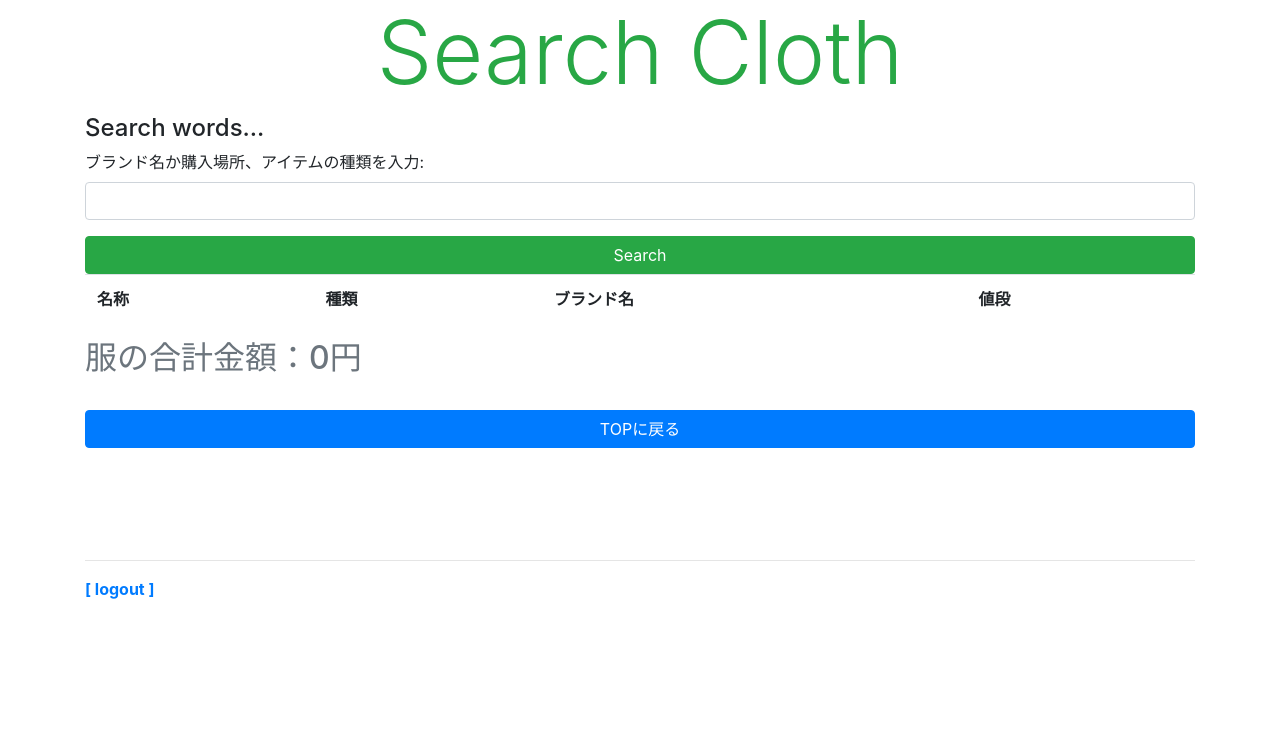
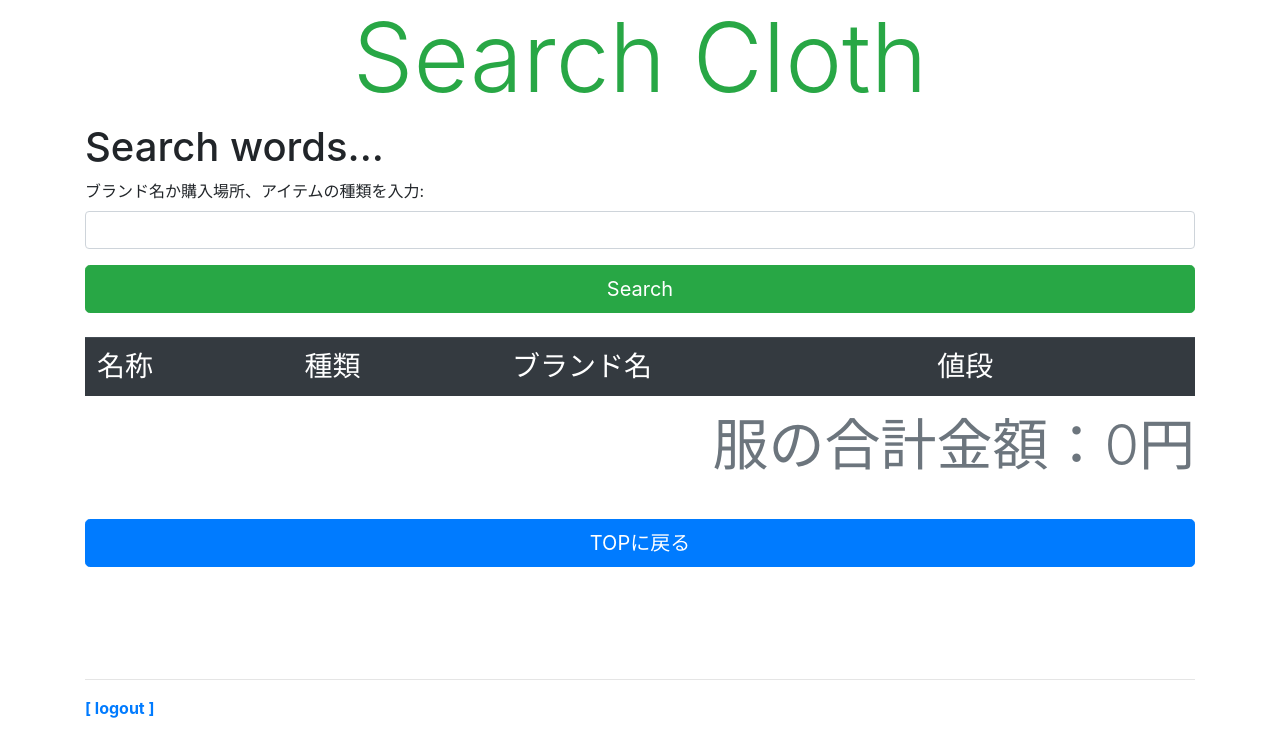
Before and after one commit to kimuson13/close-cloth, a Django app: page /clothes/search in a window 1280 px wide. Shown: the part 56-800 px from the top of the page. Run offline with Django 3.2, Linux system fonts and the light colour scheme; a user stored in the database is signed in; lists and menus that the app fills with data are empty; some libraries are stand-ins or nearby versions.

Commit message:
end search.html

```diff
--- a/cloth_manage/clothes/templates/clothes/search.html
+++ b/cloth_manage/clothes/templates/clothes/search.html
@@ -3,38 +3,40 @@
 {% block title %}{{title}}{% endblock %}
 
 {% block header %}
-<h1 class="display-2 text-success text-center">Search Cloth</h1>
+<h1 class="display-1 text-success text-center">Search Cloth</h1>
 {% endblock %}
 
 {% block content %}
-<p class="h4">{{message|safe}}</p>
+<p class="h1">{{message|safe}}</p>
 <form action="{% url 'search' %}" method="POST">
     {% csrf_token %}
     {{ form.as_p }}
     <tr><th></th><td>
-        <input type="submit" value="Search" class="btn btn-success w-100">
+        <input type="submit" value="Search" class="btn btn-success w-100 btn-lg">
     </td></tr>
 </form>
-<table class="table">
-    <tr>
-        <th>名称</th>
-        <th>種類</th>
-        <th>ブランド名</th>
-        <th>値段</th>
+<br>
+<table class="table table-hover">
+    <tr class="thead-dark">
+        <th class="h3">名称</th>
+        <th class="h3">種類</th>
+        <th class="h3">ブランド名</th>
+        <th class="h3">値段</th>
+        <th></th>
     </tr>
     {% for item in data %}
     <tr>
         {% if login_user == item.owner %}
-        <td>{{item.cloth_name}}</td>
-        <td>{{item.get_item_info_display}}</td>
-        <td>{{item.brand_name}}</td>
-        <td>{{item.price}}</td>
-        <td><a class="btn btn-secondary w-100" href="{% url 'detail' item.id %}">Detail</a></td>
+        <td class="h3">{{item.cloth_name}}</td>
+        <td class="h3">{{item.get_item_info_display}}</td>
+        <td class="h3">{{item.brand_name}}</td>
+        <td class="h3">{{item.price}}</td>
+        <td><a class="btn btn-secondary w-100 btn-lg" href="{% url 'detail' item.id %}">Detail</a></td>
         {% endif %}
     </tr>
     {% endfor %}
 </table>
-<p class="h2 text-secondary">服の合計金額：{{sum_price}}円</p>
+<p class="display-4 text-secondary text-right">服の合計金額：{{sum_price}}円</p>
 <br>
-<a class="btn btn-primary w-100" href="{% url 'top' %}">TOPに戻る</a>
+<a class="btn btn-primary w-100 btn-lg" href="{% url 'top' %}">TOPに戻る</a>
 {% endblock %}
```
Also changed, not shown: cloth_manage/db.sqlite3.
